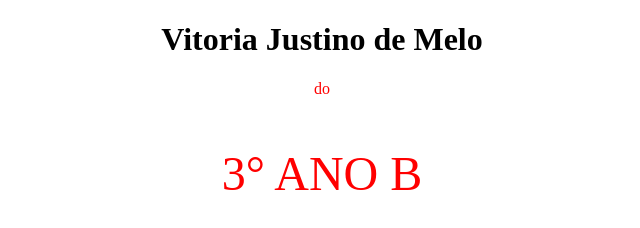
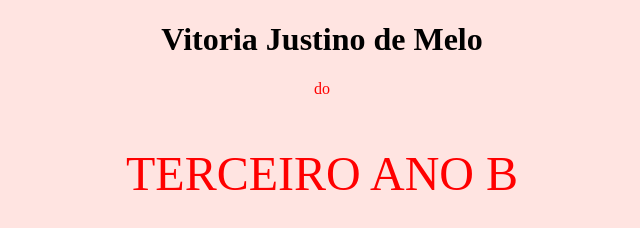
Before and after one commit to vitoriajm/Novo, a plain HTML site: page index.html in a window 1280 px wide. Shown: the whole page, without its empty margins (318-958 px from the left). Drawn offline with Linux system fonts and the light colour scheme.

Commit message:
Update index.html

```diff
--- a/index.html
+++ b/index.html
@@ -2,6 +2,10 @@
 <html>
   <head>
     <style>
+      body {
+        background-color: mistyrose;
+      }
+
       p.center {
         color: red;
         text-align: center;
@@ -21,7 +25,7 @@
 
   <h1 class="center large">Vitoria Justino de Melo</h1>
   <p class="center">do</p>
-  <P class="center large">3° ANO B</p>
+  <P class="center large">TERCEIRO ANO B</p>
 
 </body>
 </html>
```
